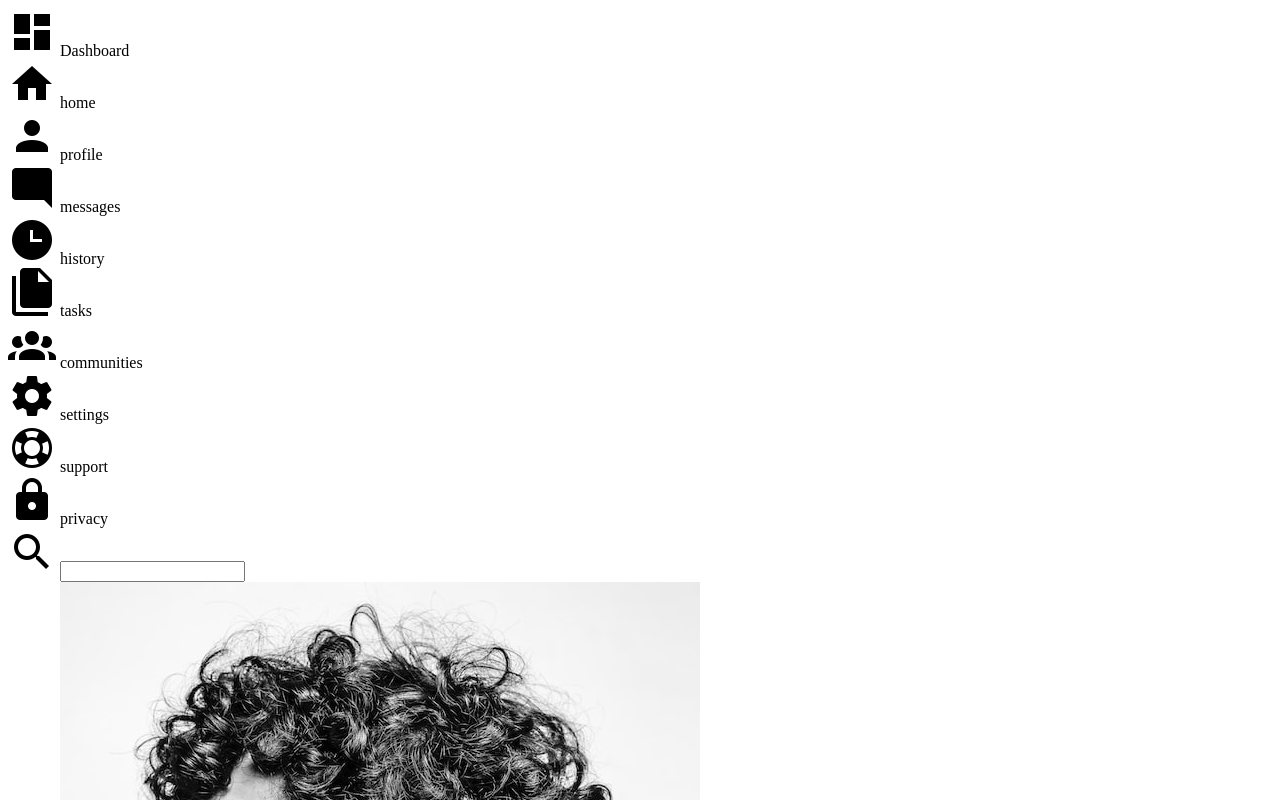
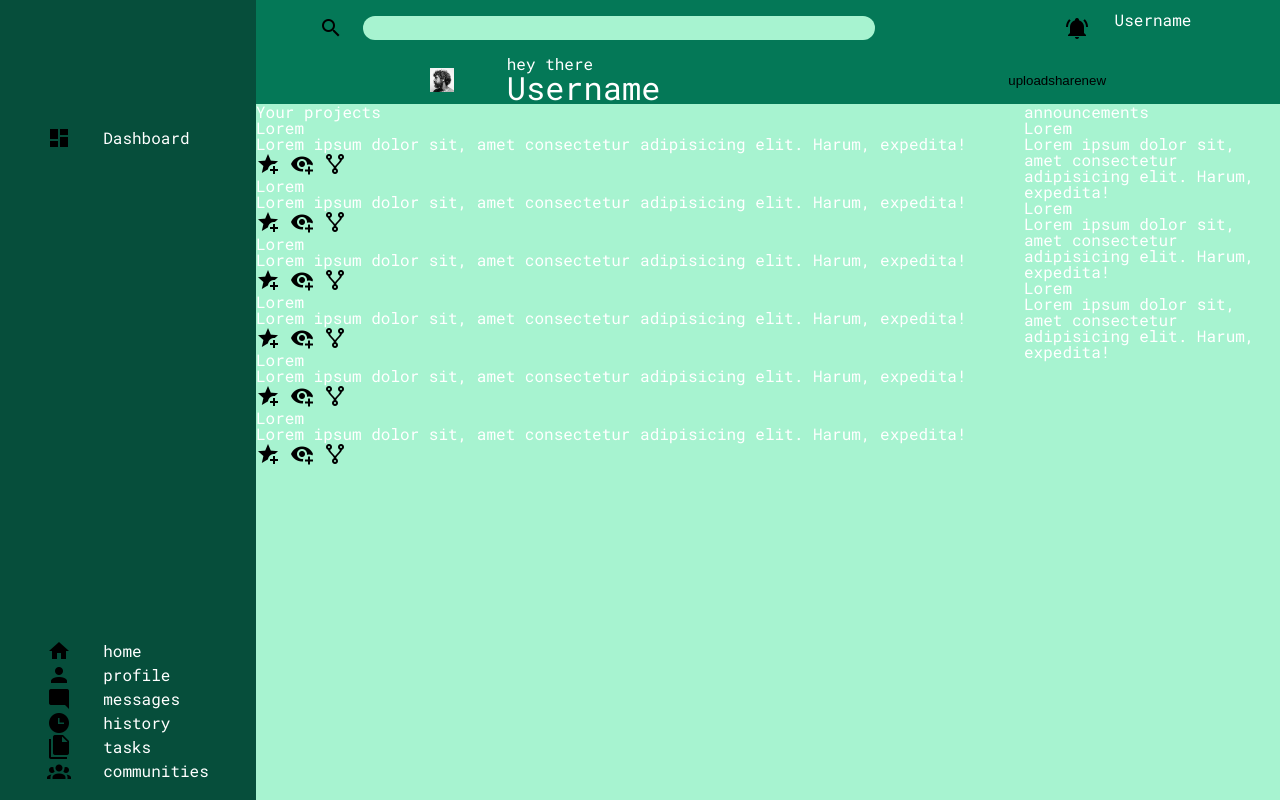
Before and after one commit to abderrahmenex86/admin-dashboard, a plain HTML site: page index.html in a window 1280 px wide. Shown: the top 800 px of the page. Drawn offline with Linux system fonts and the light colour scheme.

Commit message:
First take, catastrophic results

```diff
--- a/index.html
+++ b/index.html
@@ -74,7 +74,11 @@
 					</div>
 					<div class="profile">
 						<img src="images/notifications.png" alt="notifications" />
-						<img src="images/profile-image.png" alt="profile-image" />
+						<imi
+							id="profile-picture"
+							src="images/profile-image.png"
+							alt="profile-image"
+						/>
 						<span>Username</span>
 					</div>
 				</div>
--- a/style.css
+++ b/style.css
@@ -0,0 +1,247 @@
+html,
+body,
+div,
+span,
+applet,
+object,
+iframe,
+h1,
+h2,
+h3,
+h4,
+h5,
+h6,
+p,
+blockquote,
+pre,
+a,
+abbr,
+acronym,
+address,
+big,
+cite,
+code,
+del,
+dfn,
+em,
+img,
+ins,
+kbd,
+q,
+s,
+samp,
+small,
+strike,
+strong,
+sub,
+sup,
+tt,
+var,
+b,
+u,
+i,
+center,
+dl,
+dt,
+dd,
+ol,
+ul,
+li,
+fieldset,
+form,
+label,
+legend,
+table,
+caption,
+tbody,
+tfoot,
+thead,
+tr,
+th,
+td,
+article,
+aside,
+canvas,
+details,
+embed,
+figure,
+figcaption,
+footer,
+header,
+hgroup,
+menu,
+nav,
+output,
+ruby,
+section,
+summary,
+time,
+mark,
+audio,
+video {
+	margin: 0;
+	padding: 0;
+	border: 0;
+	font-size: 100%;
+	font: inherit;
+	vertical-align: baseline;
+}
+/* HTML5 display-role reset for older browsers */
+article,
+aside,
+details,
+figcaption,
+figure,
+footer,
+header,
+hgroup,
+menu,
+nav,
+section {
+	display: block;
+}
+body {
+	line-height: 1;
+}
+ol,
+ul {
+	list-style: none;
+}
+blockquote,
+q {
+	quotes: none;
+}
+blockquote:before,
+blockquote:after,
+q:before,
+q:after {
+	content: "";
+	content: none;
+}
+table {
+	border-collapse: collapse;
+	border-spacing: 0;
+}
+button {
+	border: none;
+	display: inline-block;
+	background-color: transparent;
+}
+:root {
+	--light-color: #a7f3d0;
+	--slightly-light-color: #34d399;
+	--main-color: #10b981;
+	--slightly-dark-color: #047857;
+	--dark-color: #064e3b;
+}
+* {
+	margin: 0px;
+	padding: 0px;
+	box-sizing: border-box;
+}
+body {
+	box-sizing: border-box;
+	font-family: "Roboto Mono", monospace;
+	background-color: var(--light-color);
+	color: white;
+	height: 100%;
+	width: 100%;
+}
+img {
+	width: 1.5rem;
+	height: auto;
+}
+.container {
+	display: grid;
+	grid-template-columns: 1fr 4fr;
+	grid-template-rows: 1fr 14fr;
+}
+
+.sidebar {
+	grid-row: 1/3;
+	grid-column: 1;
+	display: grid;
+	grid-template-rows: 2fr 6fr 3fr;
+	justify-content: center;
+	align-items: center;
+	grid-gap: 20px;
+	background-color: var(--dark-color);
+}
+
+.sidebar > div > div {
+	display: flex;
+	align-items: center;
+}
+.sidebar > div > div > img {
+	margin-right: 2rem;
+}
+
+.navbar {
+	grid-row: 1;
+	grid-column: 2;
+	display: grid;
+	background-color: var(--slightly-dark-color);
+}
+
+.navbar > div {
+	display: grid;
+	grid-auto-flow: column;
+	justify-content: space-around;
+}
+
+.navbar > div > div {
+	display: grid;
+	grid-auto-flow: column;
+	align-items: center;
+}
+
+.navbar .search input {
+	width: 40vw;
+	margin: 2vh 5vw 2vh 20px;
+	border: 0px black solid;
+	border-radius: 1rem;
+	height: 1.5rem;
+	padding: 0px 1rem;
+	background-color: var(--light-color);
+}
+
+#profile-picture {
+	border-radius: 100%;
+	margin: 0px 2vw;
+	height: 2rem;
+	width: auto;
+}
+
+.navbar .bottom-nav .profile {
+	grid-template: 1fr 2fr / 1fr 2fr;
+}
+
+.navbar .bottom-nav .profile img {
+	grid-area: 1 / 1 / 3 / 2;
+}
+
+#username {
+	font-size: 2rem;
+}
+.main {
+	grid-row: 2;
+	grid-column: 2;
+	display: grid;
+	grid-template-columns: 3fr 1fr;
+	grid-template-rows: 1fr 1fr;
+}
+
+.projects {
+	grid-column: 1;
+	grid-row: 1 / 3;
+}
+
+.announcements {
+	grid-column: 2;
+	grid-row: 1;
+}
+
+.trending {
+	grid-column: 2;
+	grid-row: 2;
+}
```
